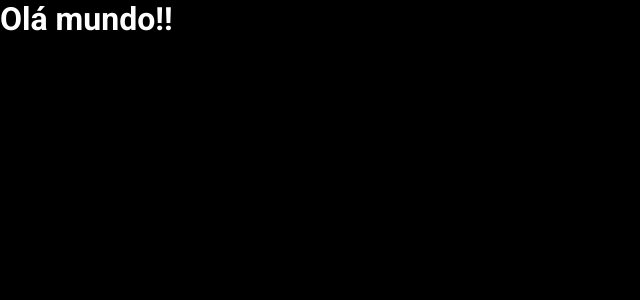
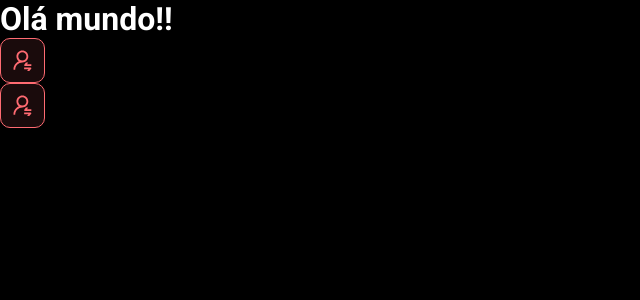
Before and after one commit to mrp99/react_project, a React (Vite) app in the folder dsmeta/react/: page / in a window 1280 px wide. Shown: the top 300 px of the page, without its empty margins (0-640 px from the left). Built offline with nearby package versions, Linux system fonts and the light colour scheme.

Commit message:
first component

```diff
--- a/dsmeta/react/src/App.tsx
+++ b/dsmeta/react/src/App.tsx
@@ -1,8 +1,13 @@
+import NotificantionButton from "./components/NotificantionButton";
 
 
 function App() {
   return(
-    <h1>Olá mundo!!</h1>
+    <>
+      <h1>Olá mundo!!</h1>
+      <NotificantionButton />
+      <NotificantionButton />
+    </>
   );
 }
 
--- /dev/null
+++ b/dsmeta/react/src/components/NotificantionButton/index.tsx
@@ -0,0 +1,12 @@
+import icon from '../../assets/img/notificantion-icon.svg';
+import './styles.css';
+
+function NotificantionButton() {
+    return(
+      <div className="dsmeta-red-btn">
+          <img src= {icon} alt="Notificar" />
+      </div>
+    )
+  }
+
+  export default NotificantionButton
--- /dev/null
+++ b/dsmeta/react/src/components/NotificantionButton/styles.css
@@ -0,0 +1,20 @@
+.dsmeta-red-btn-container {
+    display: flex;
+    justify-content: center;
+}
+
+.dsmeta-red-btn {
+  height: 45px;
+  width: 45px;
+  background: rgba(255, 107, 114, 0.1);
+  border: 1px solid #ff6b72;
+  border-radius: 10px;
+  display: flex;
+  align-items: center;
+  justify-content: center;
+  cursor: pointer;
+}
+
+.dsmeta-red-btn img {
+    width: 19px;
+}
```
Also changed, not shown: dsmeta/react/src/assets/img/notificantion-icon.svg (added).
